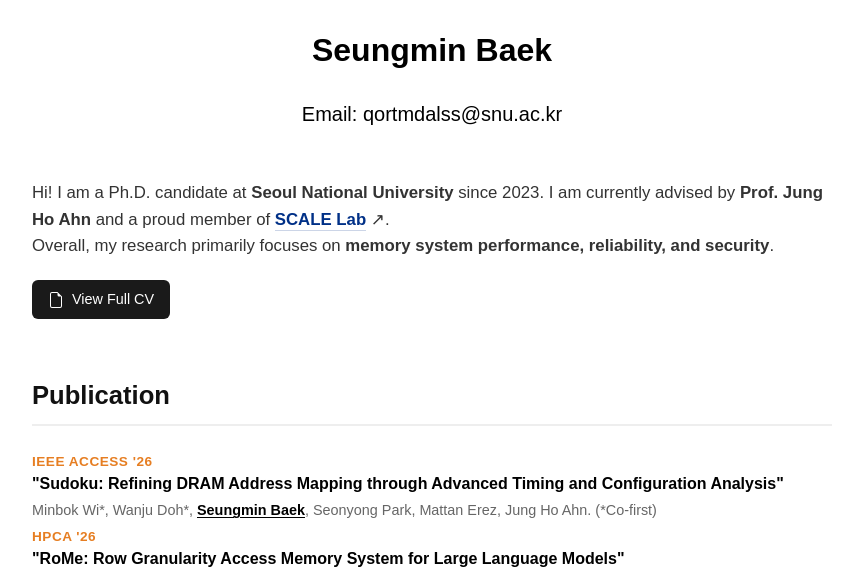
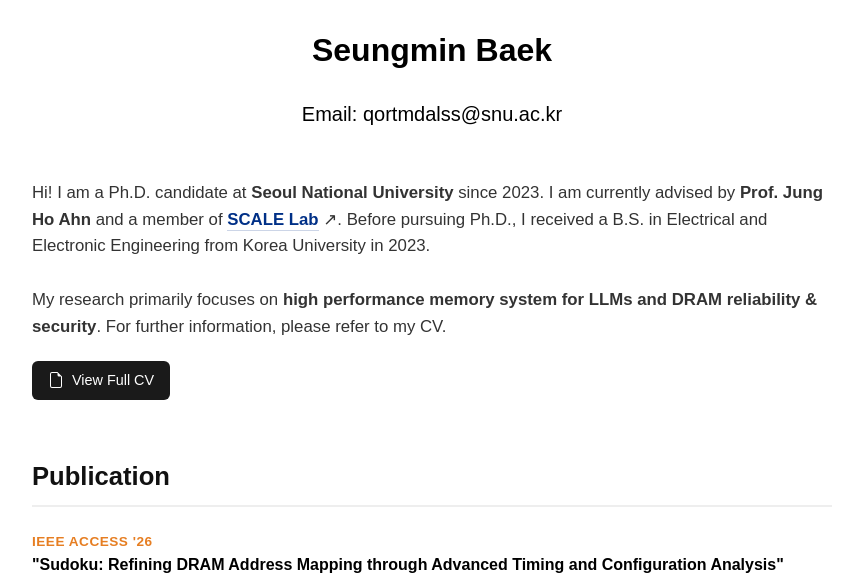
Before and after one commit to bsm1244/bsm1244.github.io, a Jekyll site: the page built from index.md, in a window 1280 px wide and 900 px high, cut to the strip 324-900 px from the top of the window. Shown: the whole strip, without its empty margins (208-1061 px from the left). Built offline with Jekyll 4.4.1, drawn with Linux system fonts in a browser that asks for light colours.

Commit message:
reconstruct

```diff
--- a/index.md
+++ b/index.md
@@ -148,10 +148,10 @@ title: Seungmin Baek
 
 <div class="intro-text">
   Hi! I am a Ph.D. candidate at <strong>Seoul National University</strong> since 2023.
-  I am currently advised by <strong>Prof. Jung Ho Ahn</strong> and a proud member of
-  <a href="https://scale.snu.ac.kr/" class="custom-link">SCALE Lab</a> ↗.
-  <br>
-  Overall, my research primarily focuses on <strong>memory system performance, reliability, and security</strong>.
+  I am currently advised by <strong>Prof. Jung Ho Ahn</strong> and a member of
+  <a href="https://scale.snu.ac.kr/" class="custom-link">SCALE Lab</a> ↗. Before pursuing Ph.D., I received a B.S. in Electrical and Electronic Engineering from Korea University in 2023.
+  <br><br>
+  My research primarily focuses on <strong>high performance memory system for LLMs and DRAM reliability & security</strong>. For further information, please refer to my CV.
 </div>
 
 <div class="cv-wrapper">
```
